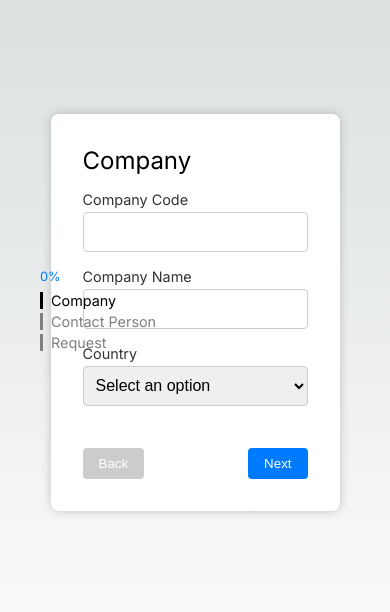
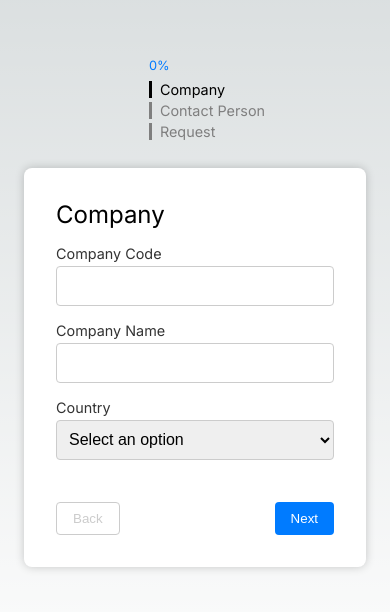
Before and after one commit to povilasDadelo/sme-finance-fe-task, a Next.js app: page / in a window 390 px wide. Shown: the part 110-722 px from the top of the page. Built offline with nearby package versions, Linux system fonts and the light colour scheme.

Commit message:
Add button component, some styling for mobile.

```diff
--- /dev/null
+++ b/src/components/atoms/Button.tsx
@@ -0,0 +1,61 @@
+import React, { ReactNode } from "react";
+import styled, { css } from "styled-components";
+
+interface ButtonProps {
+  children: ReactNode;
+  onClick?: () => void;
+  disabled?: boolean;
+  type?: "button" | "submit" | "reset";
+  secondary?: boolean;
+}
+
+const primaryButtonStyles = css`
+  background-color: #007bff;
+  color: white;
+
+  &:disabled {
+    background-color: #ccc;
+    cursor: not-allowed;
+  }
+`;
+
+const secondaryButtonStyles = css`
+  background-color: white;
+  color: #007bff;
+  border: 1px solid #007bff;
+
+  &:disabled {
+    background-color: white;
+    color: #ccc;
+    border-color: #ccc;
+    cursor: not-allowed;
+  }
+`;
+
+const StyledButton = styled.button<{ $secondary?: boolean }>`
+  padding: 0.5rem 1rem;
+  border: none;
+  border-radius: 4px;
+  cursor: pointer;
+
+  ${({ $secondary }) =>
+    $secondary ? secondaryButtonStyles : primaryButtonStyles}
+`;
+
+export const Button = ({
+  children,
+  onClick,
+  disabled,
+  type,
+  secondary = false,
+}: ButtonProps) => {
+  return (
+    <StyledButton
+      type={type}
+      onClick={onClick}
+      disabled={disabled}
+      $secondary={secondary}>
+      {children}
+    </StyledButton>
+  );
+};
--- a/src/components/atoms/ProgressIndicator.tsx
+++ b/src/components/atoms/ProgressIndicator.tsx
@@ -18,6 +18,15 @@ const Container = styled.div`
   align-items: flex-start;
   justify-content: center;
   background-color: transparent;
+  z-index: 2;
+
+  @media (max-width: 768px) {
+    position: static;
+    align-self: center;
+    margin-left: 24px;
+    z-index: 1;
+    margin-bottom: 24px;
+  }
 `;
 
 const StepText = styled.div<{ $completed?: boolean; $current?: boolean }>`
--- a/src/components/molecules/EditForm.tsx
+++ b/src/components/molecules/EditForm.tsx
@@ -1,5 +1,6 @@
 import { Form, Formik } from "formik";
 import * as Yup from "yup";
+import styled from "styled-components";
 import { useGlobalStore } from "@/store/global.store";
 import { FormData } from "@/store/global.store";
 import { FormContainer } from "./FormContainer";
@@ -18,6 +19,10 @@ interface Props {
   handleNext: () => void;
 }
 
+const StyledForm = styled(Form)`
+  width: 100%;
+`;
+
 export const EditForm = ({
   title,
   component,
@@ -28,16 +33,12 @@ export const EditForm = ({
 }: Props) => {
   const { formData, updateFormData } = useGlobalStore();
 
-  const handleSubmit = async (values: FormData) => {
+  const handleSubmit = (values: FormData) => {
     updateFormData(values);
     handleNext();
   };
 
-  return (
-    <Formik
-      initialValues={formData}
-      onSubmit={handleSubmit}
-      validationSchema={(() => {
+  const getValidationSchema = () => {
     switch (currentStep) {
       case 0:
         return companyValidationSchema;
@@ -48,8 +49,14 @@ export const EditForm = ({
       default:
         return Yup.object({});
     }
-      })()}>
-      <Form>
+  };
+
+  return (
+    <Formik
+      initialValues={formData}
+      onSubmit={handleSubmit}
+      validationSchema={getValidationSchema()}>
+      <StyledForm>
         <FormContainer
           title={title}
           currentStep={currentStep}
@@ -57,7 +64,7 @@ export const EditForm = ({
           handleBack={handleBack}>
           {component}
         </FormContainer>
-      </Form>
+      </StyledForm>
     </Formik>
   );
 };
--- a/src/components/molecules/FormContainer.tsx
+++ b/src/components/molecules/FormContainer.tsx
@@ -1,6 +1,7 @@
 import { useGlobalStore } from "@/store/global.store";
 import { ReactNode } from "react";
 import styled from "styled-components";
+import { Button } from "../atoms/Button";
 
 interface Props {
   children: ReactNode;
@@ -14,6 +15,7 @@ const Container = styled.div`
   display: flex;
   flex-direction: column;
   align-items: flex-start;
+  width: 100%;
 `;
 
 const FormHeader = styled.div`
@@ -33,20 +35,6 @@ const FormFooter = styled.div`
   width: 100%;
 `;
 
-const Button = styled.button`
-  padding: 0.5rem 1rem;
-  background-color: #007bff;
-  color: white;
-  border: none;
-  border-radius: 4px;
-  cursor: pointer;
-
-  &:disabled {
-    background-color: #ccc;
-    cursor: not-allowed;
-  }
-`;
-
 export const FormContainer = ({
   children,
   currentStep,
@@ -61,7 +49,11 @@ export const FormContainer = ({
       <FormHeader>{title}</FormHeader>
       <FormBody>{children}</FormBody>
       <FormFooter>
-        <Button type="button" onClick={handleBack} disabled={currentStep === 0}>
+        <Button
+          type="button"
+          secondary
+          onClick={handleBack}
+          disabled={currentStep === 0}>
           Back
         </Button>
         {readTerms ? (
--- a/src/components/molecules/Summary.tsx
+++ b/src/components/molecules/Summary.tsx
@@ -1,6 +1,7 @@
 import React from "react";
 import styled from "styled-components";
 import { useGlobalStore } from "@/store/global.store";
+import { Button } from "../atoms/Button";
 
 interface SummaryProps {
   handleBack: () => void;
@@ -18,19 +19,14 @@ const SummaryTitle = styled.h2`
   margin-bottom: 1rem;
 `;
 
+const SummaryBody = styled.div`
+  width: 100%;
+`;
+
 const SummaryFooter = styled.div`
   padding-top: 10px;
   display: flex;
   justify-content: space-between;
-`;
-
-const BackButton = styled.button`
-  padding: 0.5rem 1rem;
-  background-color: #007bff;
-  color: white;
-  border: none;
-  border-radius: 4px;
-  cursor: pointer;
 `;
 
 const SummaryItem = styled.div`
@@ -55,16 +51,18 @@ export const Summary = ({ handleBack }: SummaryProps) => {
   return (
     <SummaryContainer>
       <SummaryTitle>Summary</SummaryTitle>
-      <div>
+      <SummaryBody>
         {Object.entries(formData).map(([key, value]) => (
           <SummaryItem key={key}>
             <Label>{key}:</Label>
             <Value>{String(value)}</Value>
           </SummaryItem>
         ))}
-      </div>
+      </SummaryBody>
       <SummaryFooter>
-        <BackButton onClick={handleBack}>Back</BackButton>
+        <Button secondary onClick={handleBack}>
+          Back
+        </Button>
       </SummaryFooter>
     </SummaryContainer>
   );
--- a/src/components/organisms/Stepper.tsx
+++ b/src/components/organisms/Stepper.tsx
@@ -18,6 +18,11 @@ const StepperContainer = styled.div`
   align-items: center;
   justify-content: center;
   height: 100vh;
+
+  @media (max-width: 768px) {
+    flex-direction: column;
+    align-items: center;
+  }
 `;
 
 const StepperContent = styled.div`
@@ -28,6 +33,15 @@ const StepperContent = styled.div`
   display: flex;
   flex-direction: column;
   align-items: flex-start;
+
+  @media (min-width: 768px) {
+    width: 420px;
+  }
+
+  @media (max-width: 767px) {
+    margin: 0 24px;
+    width: calc(100% - 48px);
+  }
 `;
 
 export const Stepper = ({ steps }: StepperProps) => {
```
Lines whose indentation alone changed are shown as unchanged.
